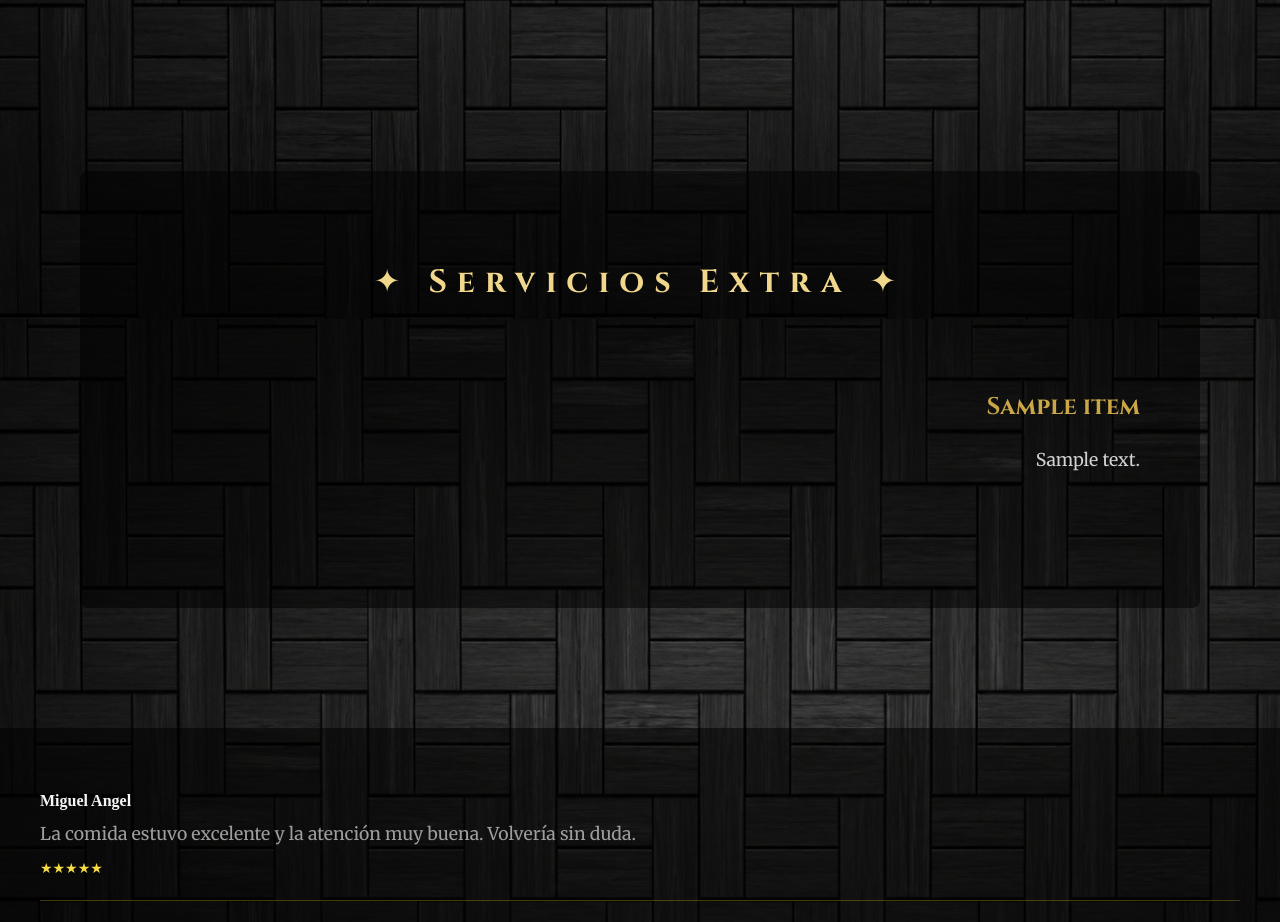
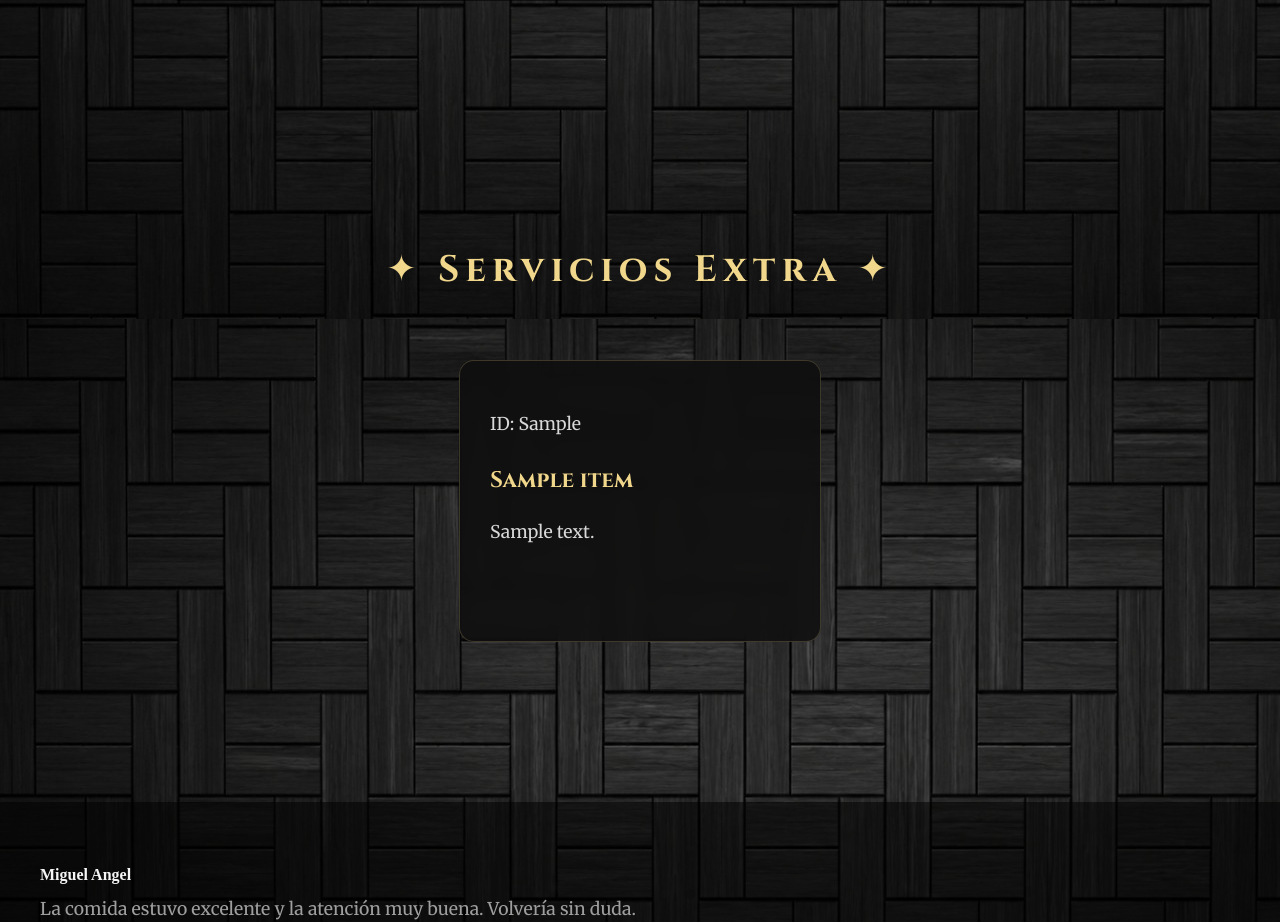
Before and after one commit to LucasRodaFiuba/IDS_TP_FINAL, a Flask app: page /nosotros in a window 1280 px wide. Shown: the part 575-1497 px from the top of the page. Run offline with Flask 3, Linux system fonts and the light colour scheme; a database or web service that is not in the repository returns one stand-in record (values such as "Sample title"); data that the repository does not hold is empty.

Commit message:
correciones

```diff
--- a/app.py
+++ b/app.py
@@ -378,3 +378,6 @@ def eliminar_reserva_admin():
                 flash(error, "error")
 
         return redirect(url_for('pagina_admin'))
+
+if __name__ == "__main__":
+       app.run(debug=True,port = 5001)
--- a/static/css/style_nosotros.css
+++ b/static/css/style_nosotros.css
@@ -33,49 +33,57 @@ p {
     color: #a6a0a0;
 }
 
+.servicios-extra{
+    max-width: 1200px;
+    margin: 120px auto;
+    padding: 40px;
 
-
-.servicios-extra{
-    max-width: 1000px;
-    margin: 120px auto;
-    padding: 60px;
-    background-color: #00000089;
-    border-radius: 8px;
+    display: flex;
+    flex-wrap: wrap;
+    justify-content: center;
+    gap: 30px;
 }
 
 .servicios-extra h2{
+    width: 100%;
+
+    text-align: center;
     font-family: 'Cinzel', serif;
-    font-size: 2rem;
+    font-size: 2.3rem;
     font-weight: 400;
     color: #f0d78c;
-    text-align: center;
-    letter-spacing: 10px;
-    margin-bottom: 80px;
+    letter-spacing: 6px;
+    margin-bottom: 30px;
 }
 
 .servicio{
-    width: 60%;
-    margin-bottom: 70px;
+    width: 300px;
+    min-height: 220px;
+    padding: 30px;
+
+    background: rgba(15,15,15,0.85);
+    border: 1px solid rgba(240,215,140,0.2);
+    border-radius: 15px;
+
+    backdrop-filter: blur(8px);
+    transition: all 0.3s ease;
 }
 
-.servicio:nth-child(even){
-    margin-left: auto;
-    text-align: right;
-}
-
-.servicio:nth-child(odd){
-    text-align: left;
+.servicio:hover{
+    transform: translateY(-8px);
+    border-color: rgba(240,215,140,0.6);
+    box-shadow: 0 15px 35px rgba(0,0,0,0.4);
 }
 
 .servicio h3{
     font-family: 'Cinzel', serif;
-    color: #c9a646;
-    font-size: 1.5rem;
-    margin-bottom: 15px;
+    color: #f0d78c;
+    font-size: 1.4rem;
+    margin-bottom: 18px;
 }
 
 .servicio p{
-    color: #d2d2d2;
+    color: #d8d8d8;
+    line-height: 1.8;
     font-family: 'Merriweather', serif;
-    line-height: 1.9;
 }
--- a/templates/base.html
+++ b/templates/base.html
@@ -24,7 +24,7 @@
 
             <ul id="Botones">
 				<li><a href="{{ url_for('pagina_menu') }}">Menu</a></li>
-				<li><a href="{{ url_for('pagina_nosotros') }}">Conocenos</a></li>
+				<li><a href="{{ url_for('servicios_extra.pagina_nosotros') }}">Conocenos</a></li>
 				<li><a href="{{ url_for('pagina_reservas') }}">Reservas</a></li>
                 <li><a href="{{ url_for('pagina_admin') }}">Administración</a></li>
 				{% if session.get('usuario') %}
--- a/templates/nosotros.html
+++ b/templates/nosotros.html
@@ -25,7 +25,7 @@
     <h2>✦ Servicios Extra ✦</h2>
 {% for servicio in servicios %}
     <div class="servicio">
-
+        <p>ID: {{ servicio["id_servicio"] }}</p>
         <h3>{{servicio["nombre"]}}</h3>
         <p>{{servicio["descripcion"]}}</p>
     </div>
```
Also changed, not shown: templates/admin.html (+6 -6 lines).
